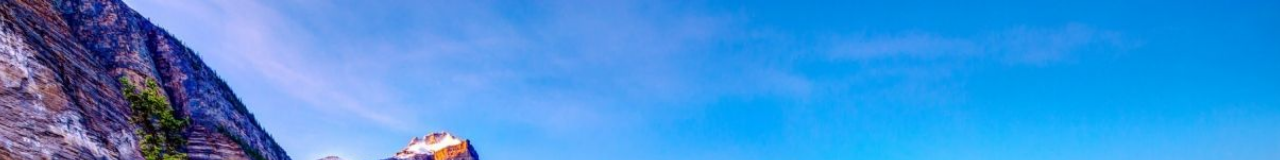
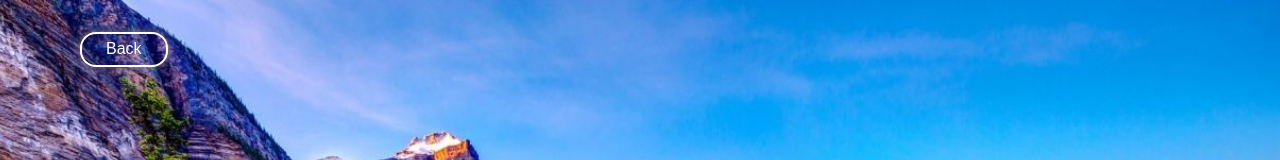
Before and after one commit to 123moni-source/Live_clock_frontend, a plain HTML site: page index.html in a window 1280 px wide. Shown: the top 160 px of the page. Drawn offline with Linux system fonts and the light colour scheme.

Commit message:
fourth commit

```diff
--- a/CSS.css
+++ b/CSS.css
@@ -22,3 +22,20 @@ div{
     color:white;
     font-size:xx-large;
 }
+
+#btnback{
+    padding: .4rem 1.5rem;
+    background: transparent;
+    border-radius: 1rem;
+    font-size: 1rem;
+    position: fixed;
+    left: 5rem;
+    top: 2rem;
+    color: white;
+  border: 2px solid white;
+    box-shadow: 0 0 10px gray;
+  }
+
+  #btnback:hover{
+    transform: scale(1.05);
+  }
--- a/index.html
+++ b/index.html
@@ -7,11 +7,11 @@
     <link rel="stylesheet" href="./CSS.css" />
     <link
       href="https://fonts.googleapis.com/css2?family=Quicksand&display=swap"
-      rel="stylesheet"
-    />
+      rel="stylesheet"/>
 
   </head>
   <body>
+    <a href="../index.html"><button id="btnback">Back</button></a>
     <div id="time"></div>
     <div id="clock"></div>
     <div><input type="text" id="name" placeholder="Enter your name" oninput="set()"></div>
```
